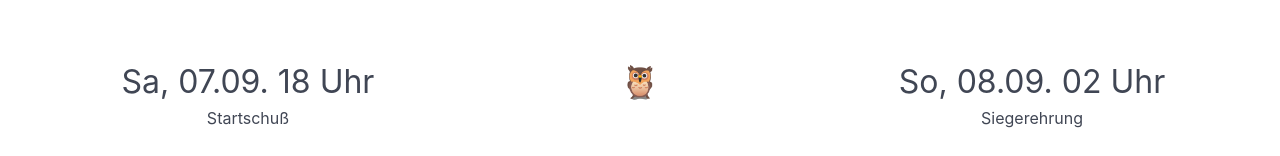
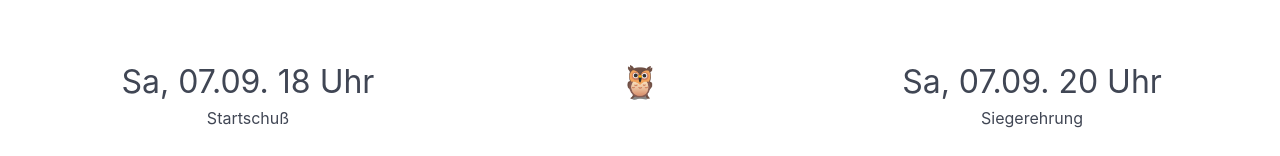
Before and after one commit to steffkes/treppenlauf-radebeul, a Nuxt app: page / in a window 1280 px wide. Shown: the part 534-690 px from the top of the page. Built offline with nearby package versions, Linux system fonts and the light colour scheme.

Commit message:
correct time for award ceremony

```diff
--- a/app.vue
+++ b/app.vue
@@ -32,7 +32,7 @@
         <p class="is-size-3">🦉</p>
       </div>
       <div class="column">
-        <p class="is-size-3"><abbr title="Sonntag">So</abbr>, 08.09. 02 Uhr</p>
+        <p class="is-size-3"><abbr title="Samstag">Sa</abbr>, 07.09. 20 Uhr</p>
         <p>Siegerehrung</p>
       </div>
     </div>
```
